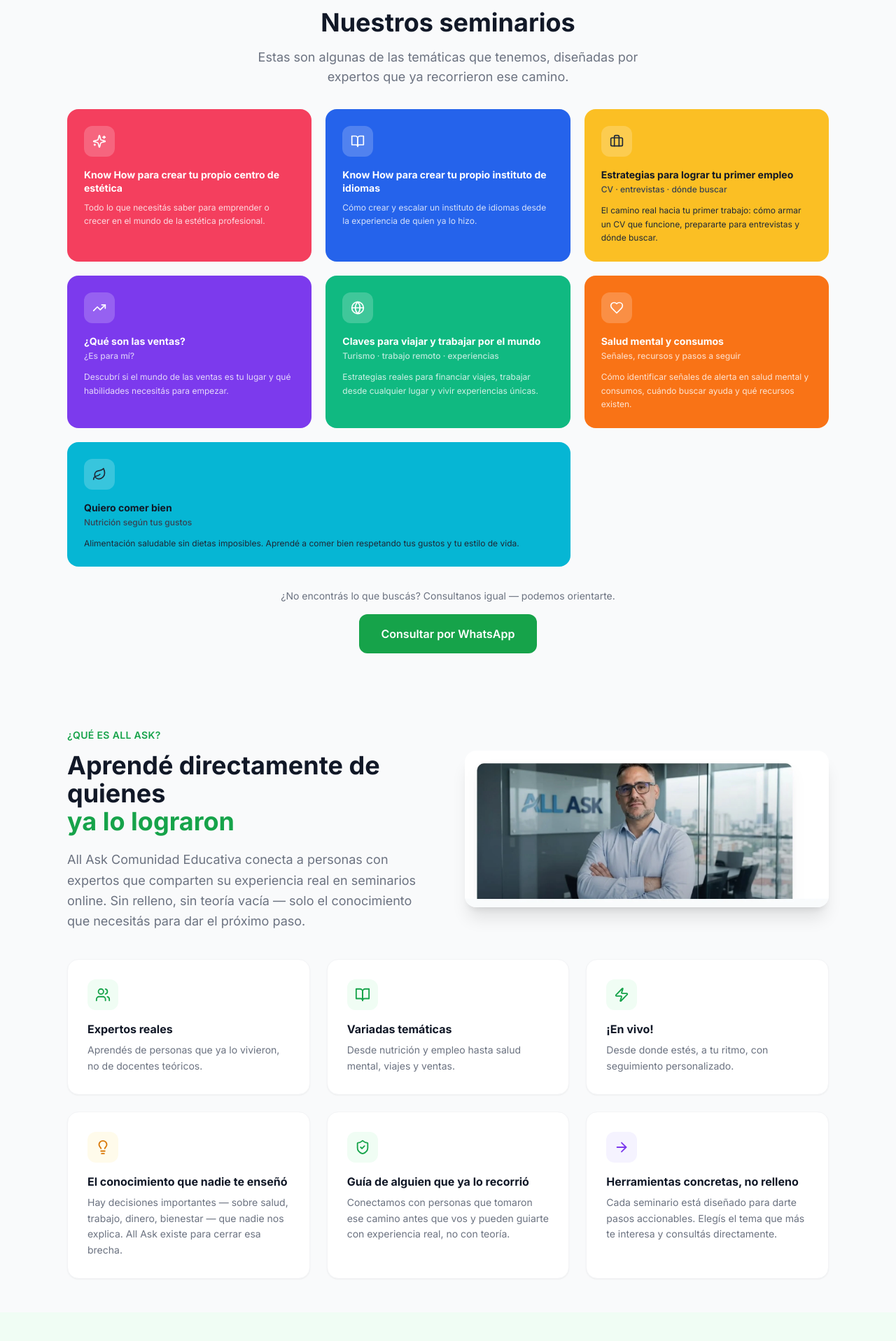
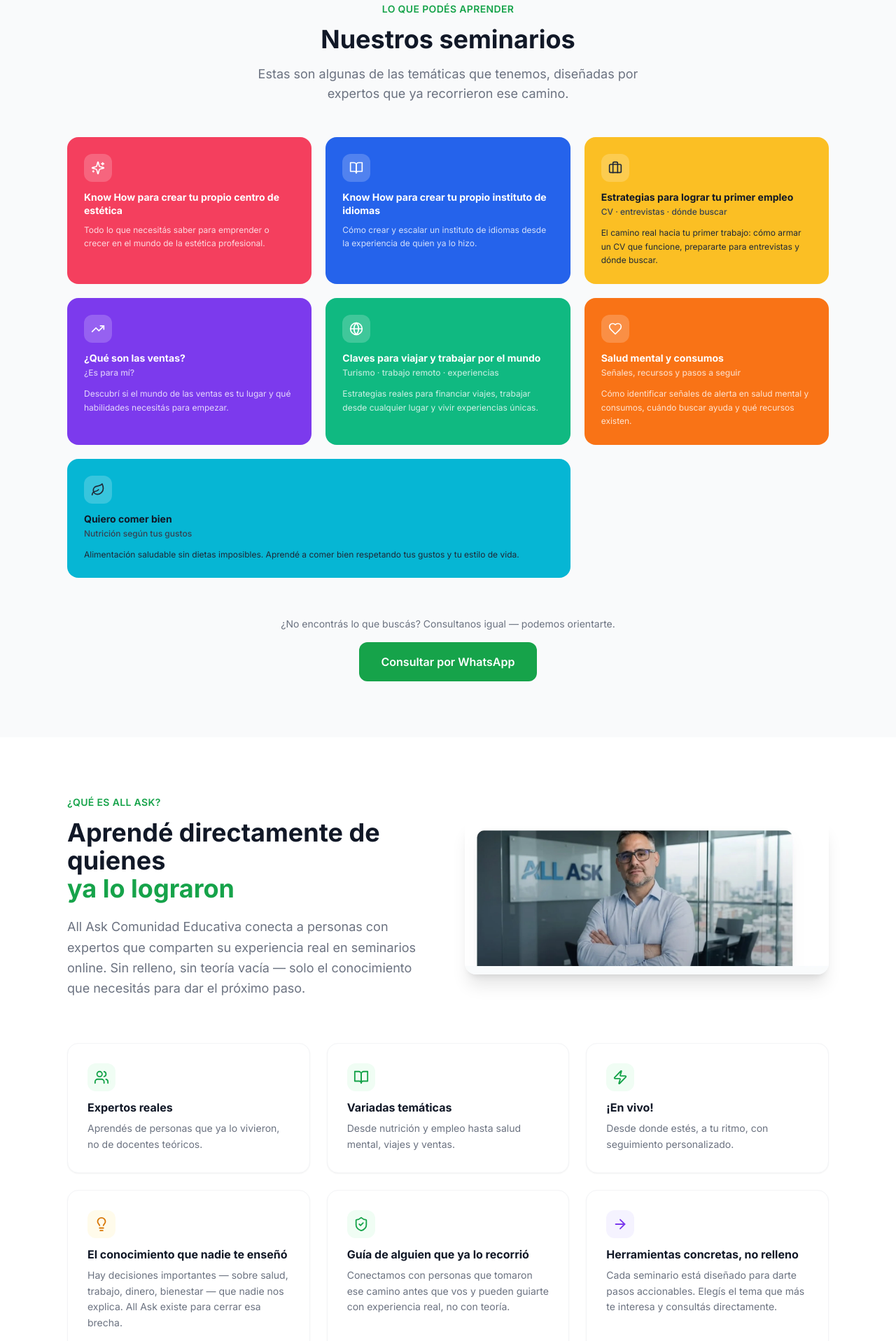
Before and after one commit to ttomifernandez/all-ask, a Next.js app: page / in a window 1280 px wide. Shown: the part 880-2797 px from the top of the page at 70% size. Built offline with nearby package versions, Linux system fonts and the light colour scheme.

Commit message:
UX/UI: espaciado responsive optimizado (8px scale, mobile-first)

```diff
--- a/components/About.tsx
+++ b/components/About.tsx
@@ -55,12 +55,11 @@ export default function About() {
   return (
     <section
       id="nosotros"
-      className="py-12 bg-gray-50"
+      className="py-12 lg:py-20 bg-white"
       aria-labelledby="about-heading"
     >
       <div className="max-w-6xl mx-auto px-4 sm:px-6 lg:px-8">
-        {/* 2 columnas: texto izq + foto der */}
-        <div className="grid lg:grid-cols-2 gap-12 items-center mb-10">
+        <div className="grid lg:grid-cols-2 gap-8 lg:gap-12 items-center mb-10 lg:mb-16">
           <motion.div
             initial="hidden"
             whileInView="visible"
@@ -103,8 +102,7 @@ export default function About() {
           </motion.div>
         </div>
 
-        {/* 6 cards debajo */}
-        <div className="grid sm:grid-cols-2 lg:grid-cols-3 gap-6">
+        <div className="grid sm:grid-cols-2 lg:grid-cols-3 gap-4 lg:gap-6">
           {cards.map((c, i) => (
             <motion.div
               key={c.title}
@@ -113,9 +111,9 @@ export default function About() {
               viewport={{ once: true, margin: '-40px' }}
               variants={fadeUp}
               custom={i + 1}
-              className="bg-white rounded-2xl p-7 border border-gray-100 shadow-sm hover:shadow-md hover:border-brand-100 transition-all"
+              className="bg-white rounded-2xl p-5 lg:p-7 border border-gray-100 shadow-sm hover:shadow-md hover:border-brand-100 transition-all"
             >
-              <div className={`w-11 h-11 rounded-xl flex items-center justify-center mb-4 ${c.color}`}>
+              <div className={`w-10 h-10 rounded-xl flex items-center justify-center mb-3 ${c.color}`}>
                 <c.icon size={22} aria-hidden="true" />
               </div>
               <h3 className="font-bold text-gray-900 mb-2 leading-snug">{c.title}</h3>
--- a/components/ContactForm.tsx
+++ b/components/ContactForm.tsx
@@ -56,7 +56,7 @@ export default function ContactForm() {
 
   if (sent) {
     return (
-      <section id="contacto" className="py-14 bg-brand-50" aria-labelledby="contact-heading">
+      <section id="contacto" className="py-12 lg:py-20 bg-brand-50" aria-labelledby="contact-heading">
         <div className="max-w-xl mx-auto px-4 sm:px-6 text-center">
           <motion.div
             initial={{ opacity: 0, scale: 0.9 }}
@@ -87,10 +87,9 @@ export default function ContactForm() {
   }
 
   return (
-    <section id="contacto" className="py-14 bg-brand-50" aria-labelledby="contact-heading">
+    <section id="contacto" className="py-12 lg:py-20 bg-brand-50" aria-labelledby="contact-heading">
       <div className="max-w-6xl mx-auto px-4 sm:px-6 lg:px-8">
-        <div className="grid lg:grid-cols-2 gap-16 items-center">
-          {/* Copy izquierdo */}
+        <div className="grid lg:grid-cols-2 gap-10 lg:gap-16 items-start lg:items-center">
           <motion.div
             initial={{ opacity: 0, x: -24 }}
             whileInView={{ opacity: 1, x: 0 }}
@@ -131,7 +130,6 @@ export default function ContactForm() {
             </div>
           </motion.div>
 
-          {/* Formulario */}
           <motion.div
             initial={{ opacity: 0, y: 24 }}
             whileInView={{ opacity: 1, y: 0 }}
@@ -141,13 +139,12 @@ export default function ContactForm() {
             <form
               onSubmit={handleSubmit}
               noValidate
-              className="bg-white rounded-3xl p-8 sm:p-10 shadow-xl border border-gray-100"
+              className="bg-white rounded-3xl p-6 sm:p-8 lg:p-10 shadow-xl border border-gray-100"
               aria-label="Formulario de contacto"
             >
-              <h3 className="text-xl font-bold text-gray-900 mb-7">Consultá ahora</h3>
+              <h3 className="text-xl font-bold text-gray-900 mb-5">Consultá ahora</h3>
 
-              {/* Nombre */}
-              <div className="mb-5">
+              <div className="mb-4">
                 <label htmlFor="nombre" className="block text-sm font-semibold text-gray-700 mb-1.5">
                   Nombre completo <span className="text-red-500" aria-label="campo requerido">*</span>
                 </label>
@@ -175,8 +172,7 @@ export default function ContactForm() {
                 )}
               </div>
 
-              {/* Email */}
-              <div className="mb-5">
+              <div className="mb-4">
                 <label htmlFor="email" className="block text-sm font-semibold text-gray-700 mb-1.5">
                   Email <span className="text-red-500" aria-label="campo requerido">*</span>
                 </label>
@@ -204,8 +200,7 @@ export default function ContactForm() {
                 )}
               </div>
 
-              {/* Teléfono */}
-              <div className="mb-5">
+              <div className="mb-4">
                 <label htmlFor="telefono" className="block text-sm font-semibold text-gray-700 mb-1.5">
                   Teléfono <span className="text-red-500" aria-label="campo requerido">*</span>
                 </label>
@@ -233,8 +228,7 @@ export default function ContactForm() {
                 )}
               </div>
 
-              {/* Seminario */}
-              <div className="mb-7">
+              <div className="mb-5">
                 <label htmlFor="seminario" className="block text-sm font-semibold text-gray-700 mb-1.5">
                   Seminario de interés
                 </label>
@@ -259,7 +253,6 @@ export default function ContactForm() {
                 </p>
               </div>
 
-              {/* Submit */}
               <button
                 type="submit"
                 className="w-full flex items-center justify-center gap-3 bg-brand-600 text-white font-bold py-4 px-6 rounded-xl hover:bg-brand-700 transition-all hover:shadow-lg hover:shadow-brand-200 active:scale-[0.98] focus-visible:outline-none focus-visible:ring-2 focus-visible:ring-brand-500 focus-visible:ring-offset-2 text-base"
--- a/components/Footer.tsx
+++ b/components/Footer.tsx
@@ -6,8 +6,8 @@ export default function Footer() {
   const year = new Date().getFullYear()
   return (
     <footer className="bg-gray-900 text-white" aria-label="Pie de página">
-      <div className="max-w-6xl mx-auto px-4 sm:px-6 lg:px-8 py-10">
-        <div className="grid sm:grid-cols-3 gap-10 mb-8">
+      <div className="max-w-6xl mx-auto px-4 sm:px-6 lg:px-8 py-8 lg:py-12">
+        <div className="grid sm:grid-cols-3 gap-8 lg:gap-10 mb-6 lg:mb-10">
           <div>
             <div className="flex items-baseline gap-0.5 mb-3">
               <span className="text-2xl font-black tracking-tight text-brand-400">ALL</span>
@@ -56,7 +56,7 @@ export default function Footer() {
           </div>
         </div>
 
-        <div className="border-t border-gray-800 pt-8 flex flex-col sm:flex-row items-center justify-between gap-4">
+        <div className="border-t border-gray-800 pt-6 lg:pt-8 flex flex-col sm:flex-row items-center justify-between gap-4">
           <p className="text-gray-500 text-sm">
             © {year} All Ask Comunidad Educativa. Todos los derechos reservados.
           </p>
--- a/components/Hero.tsx
+++ b/components/Hero.tsx
@@ -13,13 +13,13 @@ export default function Hero() {
         <div className="absolute bottom-0 left-0 w-[300px] h-[300px] bg-brand-50 rounded-full blur-3xl opacity-40" />
       </div>
 
-      <div className="relative z-10 max-w-6xl mx-auto px-4 sm:px-6 lg:px-8 py-24">
+      <div className="relative z-10 max-w-6xl mx-auto px-4 sm:px-6 lg:px-8 py-16 lg:py-24">
         <div className="text-center max-w-3xl mx-auto">
           <motion.div
             initial={{ opacity: 0, y: 12 }}
             animate={{ opacity: 1, y: 0 }}
             transition={{ duration: 0.4, ease: 'easeOut' }}
-            className="inline-flex items-center gap-2 bg-brand-50 border border-brand-200 text-brand-700 text-xs font-semibold px-4 py-1.5 rounded-full mb-6"
+            className="inline-flex items-center gap-2 bg-brand-50 border border-brand-200 text-brand-700 text-xs font-semibold px-4 py-1.5 rounded-full mb-5"
           >
             <span className="w-1.5 h-1.5 rounded-full bg-brand-500 animate-pulse" aria-hidden="true" />
             Seminarios online con expertos reales
@@ -48,7 +48,7 @@ export default function Hero() {
             initial={{ opacity: 0, y: 16 }}
             animate={{ opacity: 1, y: 0 }}
             transition={{ duration: 0.5, ease: 'easeOut', delay: 0.19 }}
-            className="text-lg text-gray-500 mb-9 leading-relaxed max-w-xl mx-auto"
+            className="text-lg text-gray-500 mb-8 leading-relaxed max-w-xl mx-auto"
           >
             Aprendé de personas que ya recorrieron el camino que vos querés transitar.
             Sin teoría vacía, solo experiencia real.
@@ -70,7 +70,6 @@ export default function Hero() {
         </div>
       </div>
 
-      {/* Chevron scroll hint */}
       <motion.div
         initial={{ opacity: 0 }}
         animate={{ opacity: 1 }}
--- a/components/Seminars.tsx
+++ b/components/Seminars.tsx
@@ -89,7 +89,7 @@ export default function Seminars() {
   return (
     <section
       id="seminarios"
-      className="py-14 bg-gray-50"
+      className="py-12 lg:py-20 bg-gray-50"
       aria-labelledby="seminars-heading"
     >
       <div className="max-w-6xl mx-auto px-4 sm:px-6 lg:px-8">
@@ -98,7 +98,7 @@ export default function Seminars() {
           whileInView={{ opacity: 1, y: 0 }}
           viewport={{ once: true, margin: '-60px' }}
           transition={{ duration: 0.55, ease: 'easeOut' }}
-          className="text-center mb-8"
+          className="text-center mb-8 lg:mb-12"
         >
           <span className="text-brand-600 text-sm font-semibold tracking-wide uppercase">
             Lo que podés aprender
@@ -114,7 +114,7 @@ export default function Seminars() {
           </p>
         </motion.div>
 
-        <div className="grid sm:grid-cols-2 lg:grid-cols-3 gap-5">
+        <div className="grid sm:grid-cols-2 lg:grid-cols-3 gap-4 lg:gap-5">
           {SEMINARS.map((seminar, i) => {
             const Icon = seminar.icon
             const isLight = seminar.text === 'light'
@@ -130,10 +130,10 @@ export default function Seminars() {
                 viewport={{ once: true, margin: '-40px' }}
                 variants={fadeUp}
                 custom={i}
-                className={`rounded-2xl p-6 ${seminar.bg} ${isOrphan ? 'lg:col-span-2' : ''}`}
+                className={`rounded-2xl p-5 lg:p-6 ${seminar.bg} ${isOrphan ? 'lg:col-span-2' : ''}`}
               >
                 <div
-                  className="w-11 h-11 rounded-xl flex items-center justify-center mb-4 bg-white/20"
+                  className="w-10 h-10 rounded-xl flex items-center justify-center mb-3 bg-white/20"
                   aria-hidden="true"
                 >
                   <Icon
@@ -173,7 +173,7 @@ export default function Seminars() {
           whileInView={{ opacity: 1, y: 0 }}
           viewport={{ once: true }}
           transition={{ duration: 0.5, ease: 'easeOut', delay: 0.3 }}
-          className="text-center mt-8"
+          className="text-center mt-10 lg:mt-14"
         >
           <p className="text-gray-500 text-sm mb-4">
             ¿No encontrás lo que buscás? Consultanos igual — podemos orientarte.
```
